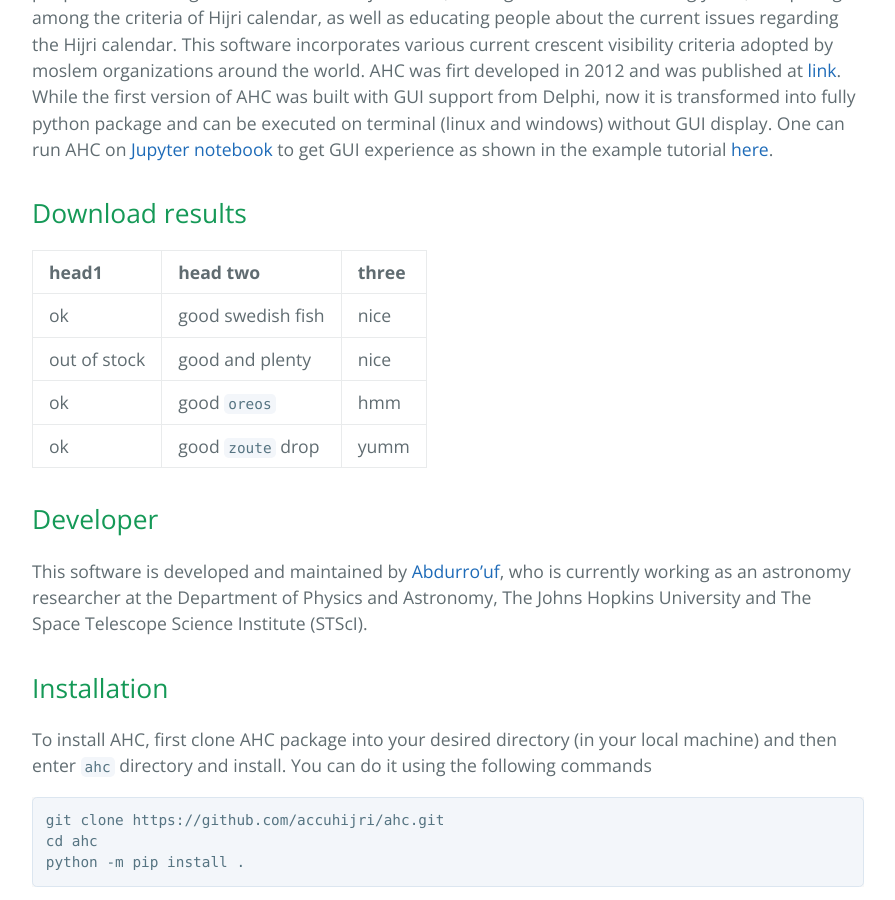
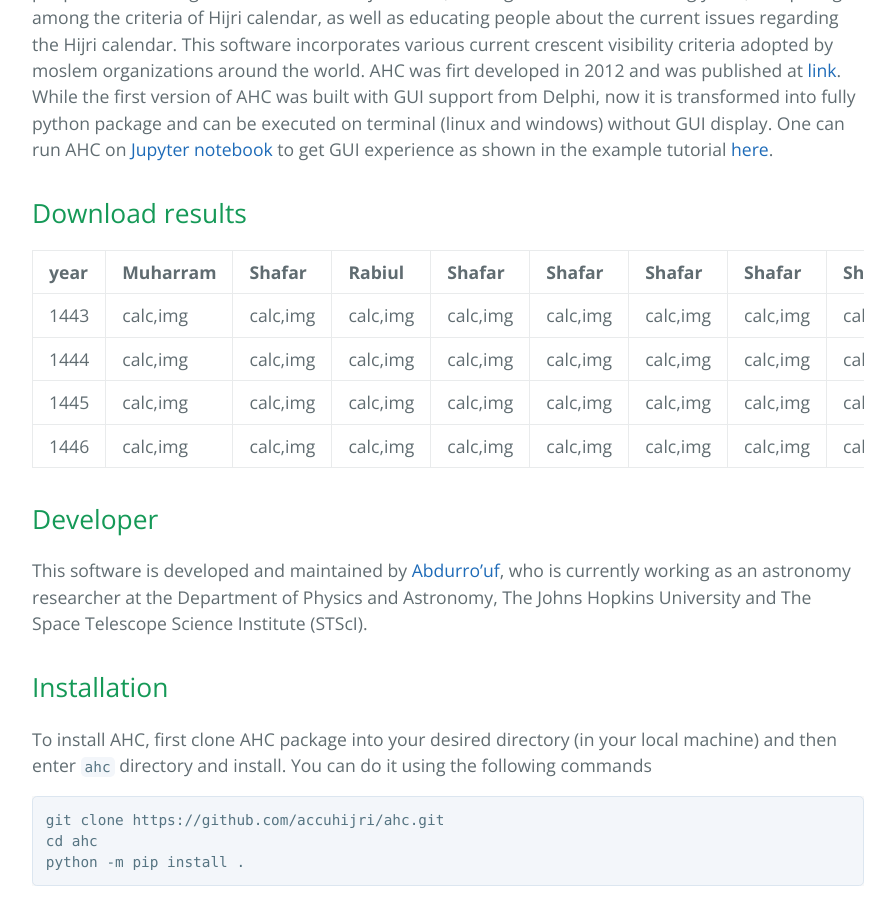
Before and after one commit to accuhijri/accuhijri.github.io, a Jekyll site: the page built from index.md, in a window 1280 px wide and 900 px high, scrolled down 784 px. Shown: the whole window, without its empty margins (192-1087 px from the left). Built offline with Jekyll 4.4.1, drawn with Linux system fonts in a browser that asks for light colours.

Commit message:
Update index.md

```diff
--- a/index.md
+++ b/index.md
@@ -10,12 +10,12 @@ Accurate Hijri Calculator (AHC) is a software for calculating the position and v
 
 ## Download results
 
-| head1        | head two          | three |
-|:-------------|:------------------|:------|
-| ok           | good swedish fish | nice  |
-| out of stock | good and plenty   | nice  |
-| ok           | good `oreos`      | hmm   |
-| ok           | good `zoute` drop | yumm  |
+| year | Muharram | Shafar   | Rabiul   | Shafar   | Shafar   | Shafar   | Shafar   | Shafar   | Shafar   | Shafar   | Shafar   | Shafar   |
+|:-----|:---------|:---------|:---------|:---------|:---------|:---------|:---------|:---------|:---------|:---------|:---------|:---------|
+| 1443 | calc,img | calc,img | calc,img | calc,img | calc,img | calc,img | calc,img | calc,img | calc,img | calc,img | calc,img | calc,img |
+| 1444 | calc,img | calc,img | calc,img | calc,img | calc,img | calc,img | calc,img | calc,img | calc,img | calc,img | calc,img | calc,img |
+| 1445 | calc,img | calc,img | calc,img | calc,img | calc,img | calc,img | calc,img | calc,img | calc,img | calc,img | calc,img | calc,img |
+| 1446 | calc,img | calc,img | calc,img | calc,img | calc,img | calc,img | calc,img | calc,img | calc,img | calc,img | calc,img | calc,img |
 
 
 ## Developer
```
